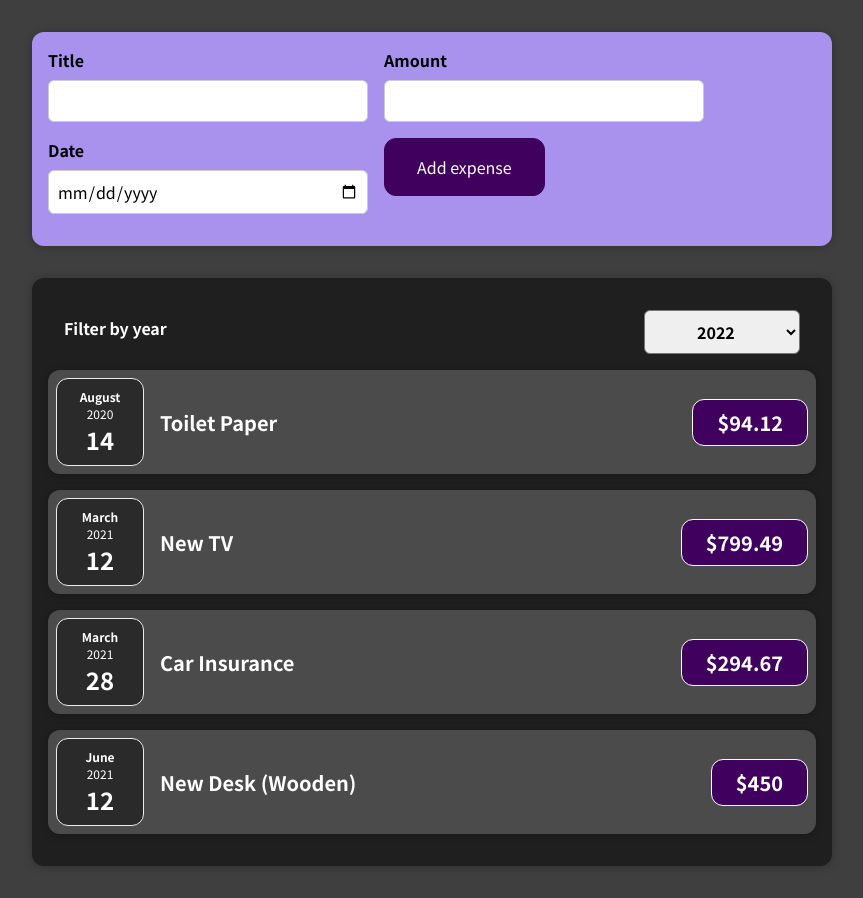
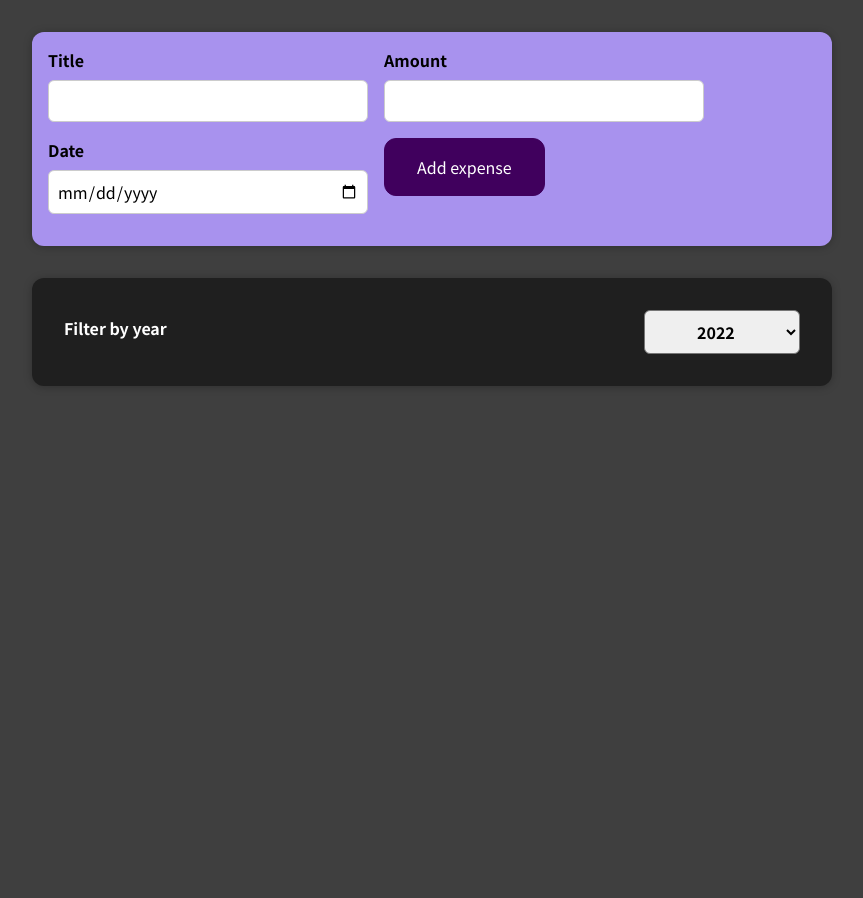
Before and after one commit to Razieh-Abedi/expense-tracker, a React (Create React App) app: page / in a window 1280 px wide. Shown: the whole page, without its empty margins (208-1071 px from the left). After the commit the page ends 800 px from the top, so only its background shows below. Built offline with nearby package versions, Linux system fonts and the light colour scheme.

Commit message:
filtered the components by year

```diff
--- a/src/App.js
+++ b/src/App.js
@@ -26,7 +26,7 @@ function App() {
   const [expenses, setExpenses] = useState(DUMMY__ExPENSES);
   const addExpenseHandler = (expense) => {
     setExpenses((prevExpenses) => {
-      return [...prevExpenses, expense];
+      return [expense, ...prevExpenses];
     });
   };
 
--- a/src/components/Expenses/Expenses.js
+++ b/src/components/Expenses/Expenses.js
@@ -9,6 +9,10 @@ const Expenses = (props) => {
   const filterChangeHandler = (selectedYear) => {
     setFilteredYear(selectedYear);
   };
+
+  const filteredExpenses = props.items.filter((expense) => {
+    return expense.date.getFullYear().toString() === filteredYear;
+  });
   return (
     <div>
       <Card className="expenses">
@@ -16,7 +20,7 @@ const Expenses = (props) => {
           onFilterChange={filterChangeHandler}
           selected={filteredYear}
         />
-        {props.items.map((item) => {
+        {filteredExpenses.map((item) => {
           return (
             <ExpenseItem
               key={item.id}
```
